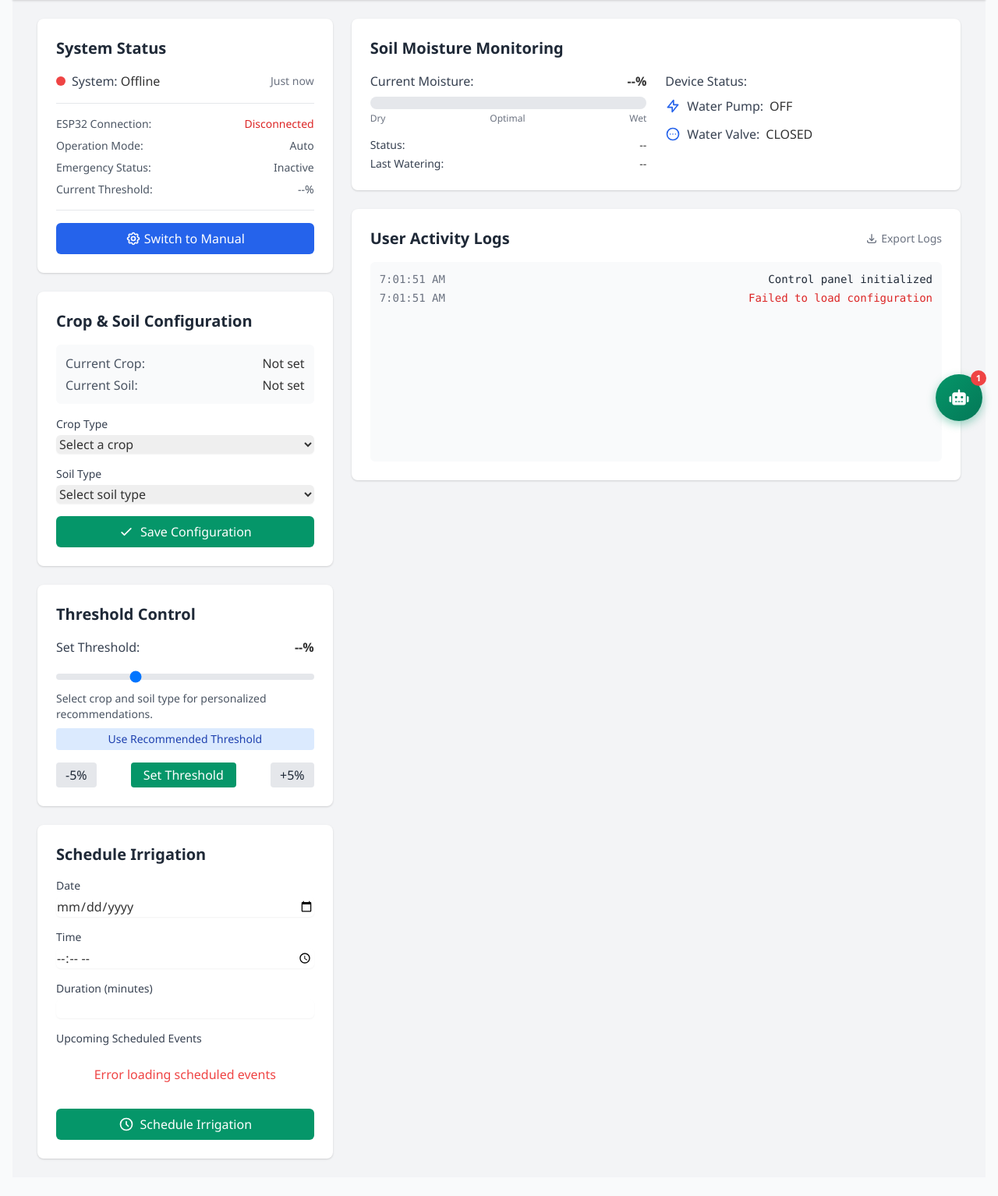
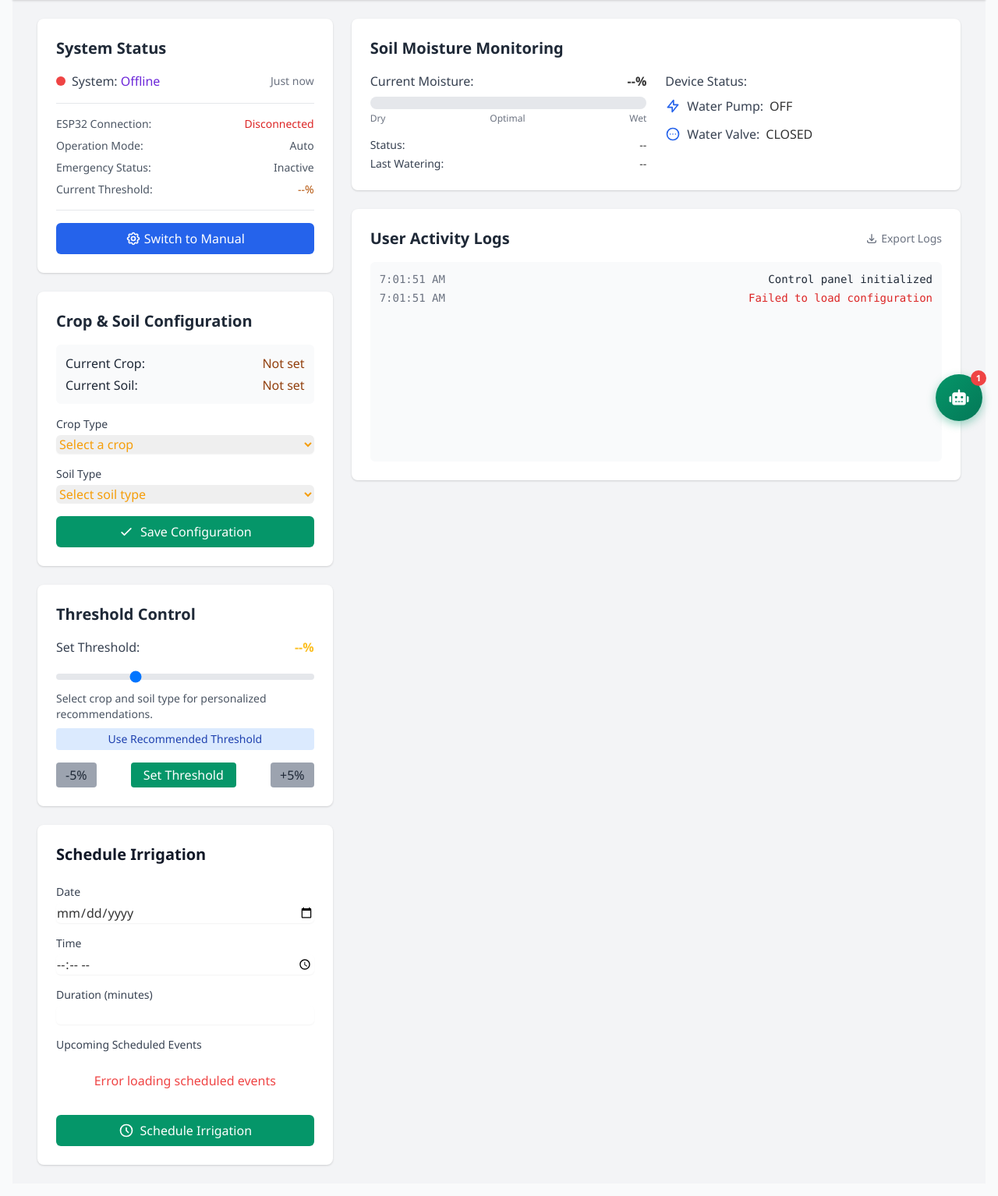
Before and after one commit to morris00-star/irrigate, a Django app: page /irrigation/control-panel/ in a window 1280 px wide. Shown: the part 240-1774 px from the top of the page at 78% size. Run offline with Django 5.2, Linux system fonts and the light colour scheme; the visitor is signed in with stand-in values (Sample User, id 1); data that the repository does not hold is empty; some libraries are stand-ins or nearby versions.

Commit message:
improving visibility

```diff
--- a/irrigation/templates/irrigation/control_panel.html
+++ b/irrigation/templates/irrigation/control_panel.html
@@ -24,7 +24,7 @@
                             <div class="flex items-center">
                                 <div class="w-3 h-3 rounded-full bg-green-500 mr-2" id="system-status-indicator"></div>
                                 <span class="text-gray-700">System:</span>
-                                <span class="ml-1 font-medium" id="system-status">Online</span>
+                                <span class="text-purple-700 ml-1 font-medium" id="system-status">Online</span>
                             </div>
                             <span class="text-sm text-gray-500" id="last-updated">Just now</span>
                         </div>
@@ -44,7 +44,7 @@
                             </div>
                             <div class="flex justify-between text-sm text-gray-600">
                                 <span>Current Threshold:</span>
-                                <span class="font-medium" id="current-threshold-display">--%</span>
+                                <span class="text-yellow-700 font-medium" id="current-threshold-display">--%</span>
                             </div>
                         </div>
                     </div>
@@ -68,12 +68,12 @@
                     <!-- Current Configuration Status -->
                     <div class="mb-4 p-3 bg-gray-50 rounded-md">
                         <div class="flex justify-between mb-1">
-                            <span class="text-gray-600">Current Crop:</span>
-                            <span class="font-medium" id="current-crop-display">Not set</span>
+                            <span class="text-gray-800">Current Crop:</span>
+                            <span class="text-yellow-800 font-medium" id="current-crop-display">Not set</span>
                         </div>
                         <div class="flex justify-between">
-                            <span class="text-gray-600">Current Soil:</span>
-                            <span class="font-medium" id="current-soil-display">Not set</span>
+                            <span class="text-gray-800">Current Soil:</span>
+                            <span class="text-yellow-800 font-medium" id="current-soil-display">Not set</span>
                         </div>
                     </div>
 
@@ -81,7 +81,7 @@
                     <div class="space-y-4">
                         <div>
                             <label class="block text-sm font-medium text-gray-700 mb-1">Crop Type</label>
-                            <select id="crop-type" class="w-full rounded-md border-gray-300 shadow-sm focus:border-green-500 focus:ring focus:ring-green-200">
+                            <select id="crop-type" class="text-yellow-500 w-full rounded-md border-yellow-700 shadow-sm focus:border-green-500 focus:ring focus:ring-green-200">
                                 <option value="">Select a crop</option>
                                 <option value="banana">Banana</option>
                                 <option value="maize">Maize</option>
@@ -97,7 +97,7 @@
                         </div>
                         <div>
                             <label class="block text-sm font-medium text-gray-700 mb-1">Soil Type</label>
-                            <select id="soil-type" class="w-full rounded-md border-gray-300 shadow-sm focus:border-green-500 focus:ring focus:ring-green-200">
+                            <select id="soil-type" class="text-yellow-500 w-full rounded-md border-yellow-700  focus:ring focus:ring-green-200">
                                 <option value="">Select soil type</option>
                                 <option value="clay">Clay</option>
                                 <option value="loamy">Loamy</option>
@@ -119,7 +119,7 @@
                     <div class="mb-4">
                         <div class="flex justify-between mb-2">
                             <span class="text-gray-700">Set Threshold:</span>
-                            <span class="font-bold" id="current-threshold">--%</span>
+                            <span class="text-yellow-400 font-bold" id="current-threshold">--%</span>
                         </div>
                         <div class="relative pt-1">
                             <input type="range" min="0" max="100" value="30"
@@ -134,13 +134,13 @@
                         </button>
                     </div>
                     <div class="flex justify-between">
-                        <button id="decrease-threshold" class="bg-gray-200 hover:bg-gray-300 text-gray-800 py-1 px-3 rounded transition-colors">
+                        <button id="decrease-threshold" class="bg-gray-400 hover:bg-gray-700 text-gray-800 py-1 px-3 rounded transition-colors">
                             -5%
                         </button>
                         <button id="set-threshold" class="bg-green-600 hover:bg-green-700 text-white py-1 px-4 rounded transition-colors">
                             Set Threshold
                         </button>
-                        <button id="increase-threshold" class="bg-gray-200 hover:bg-gray-300 text-gray-800 py-1 px-3 rounded transition-colors">
+                        <button id="increase-threshold" class="bg-gray-400 hover:bg-gray-700 text-gray-800 py-1 px-3 rounded transition-colors">
                             +5%
                         </button>
                     </div>
@@ -162,7 +162,7 @@
                                 Turn ON
                             </button>
                         </div>
-                        <div class="pt-2 border-t border-gray-200 text-xs text-gray-500">
+                        <div class="pt-2 border-t border-gray-200 text-xs text-gray-800">
                             Note: Manual controls are only active in manual mode.
                         </div>
                     </div>
@@ -170,8 +170,8 @@
 
                 <!-- Schedule Irrigation Card -->
                 <div class="bg-white shadow rounded-lg p-6" id="scheduling-card">
-                    <h2 class="text-xl font-semibold mb-4 text-gray-800">Schedule Irrigation</h2>
-                    <div id="scheduling-disabled-message" class="hidden scheduling-disabled-message">
+                    <h2 class="text-xl font-bold mb-6 text-gray-900">Schedule Irrigation</h2>
+                    <div id="scheduling-disabled-message" class="text-red-700 hidden scheduling-disabled-message">
                         Scheduling is only available in manual mode when no emergency is active
                     </div>
                     <div class="space-y-4" id="scheduling-form">
```
